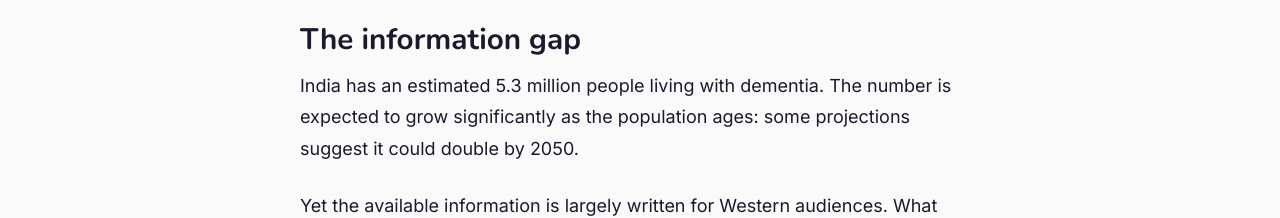
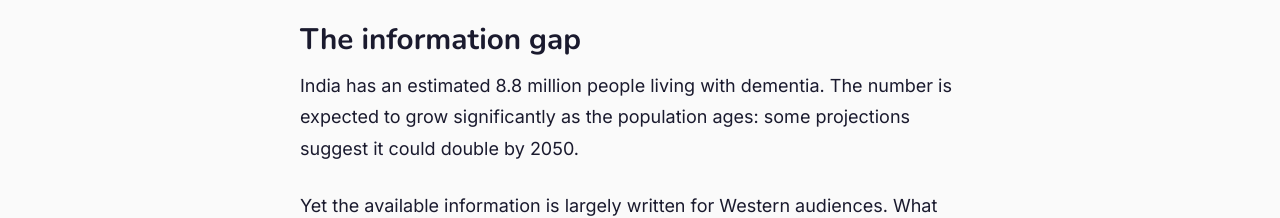
Before and after one commit to Shivalik-Capital/project-lantern, a Next.js app: page /about in a window 1280 px wide. Shown: the part 441-659 px from the top of the page. Built offline with nearby package versions, Linux system fonts and the light colour scheme.

Commit message:
content: update dementia prevalence statistic from 5.3m to 8.8m based on LASI data

```diff
--- a/app/about/page.tsx
+++ b/app/about/page.tsx
@@ -68,7 +68,7 @@ export default function AboutPage() {
             </h2>
             <div className="prose">
               <p>
-                India has an estimated 5.3 million people living with dementia. The number
+                India has an estimated 8.8 million people living with dementia. The number
                 is expected to grow significantly as the population ages: some projections suggest
                 it could double by 2050.
               </p>
--- a/app/charter/page.tsx
+++ b/app/charter/page.tsx
@@ -18,7 +18,7 @@ export default function CharterPage() {
             Editorial Charter & Methodology
           </h1>
           <p className="text-xl text-text-muted leading-relaxed">
-            Project Lantern is built on a foundation of clinical accuracy, cultural relevance, and strict ethical boundaries. This charter outlines our methodology for serving the 5.3 million Indian families navigating dementia.
+            Project Lantern is built on a foundation of clinical accuracy, cultural relevance, and strict ethical boundaries. This charter outlines our methodology for serving the 8.8 million Indian families navigating dementia.
           </p>
         </div>
 
```
